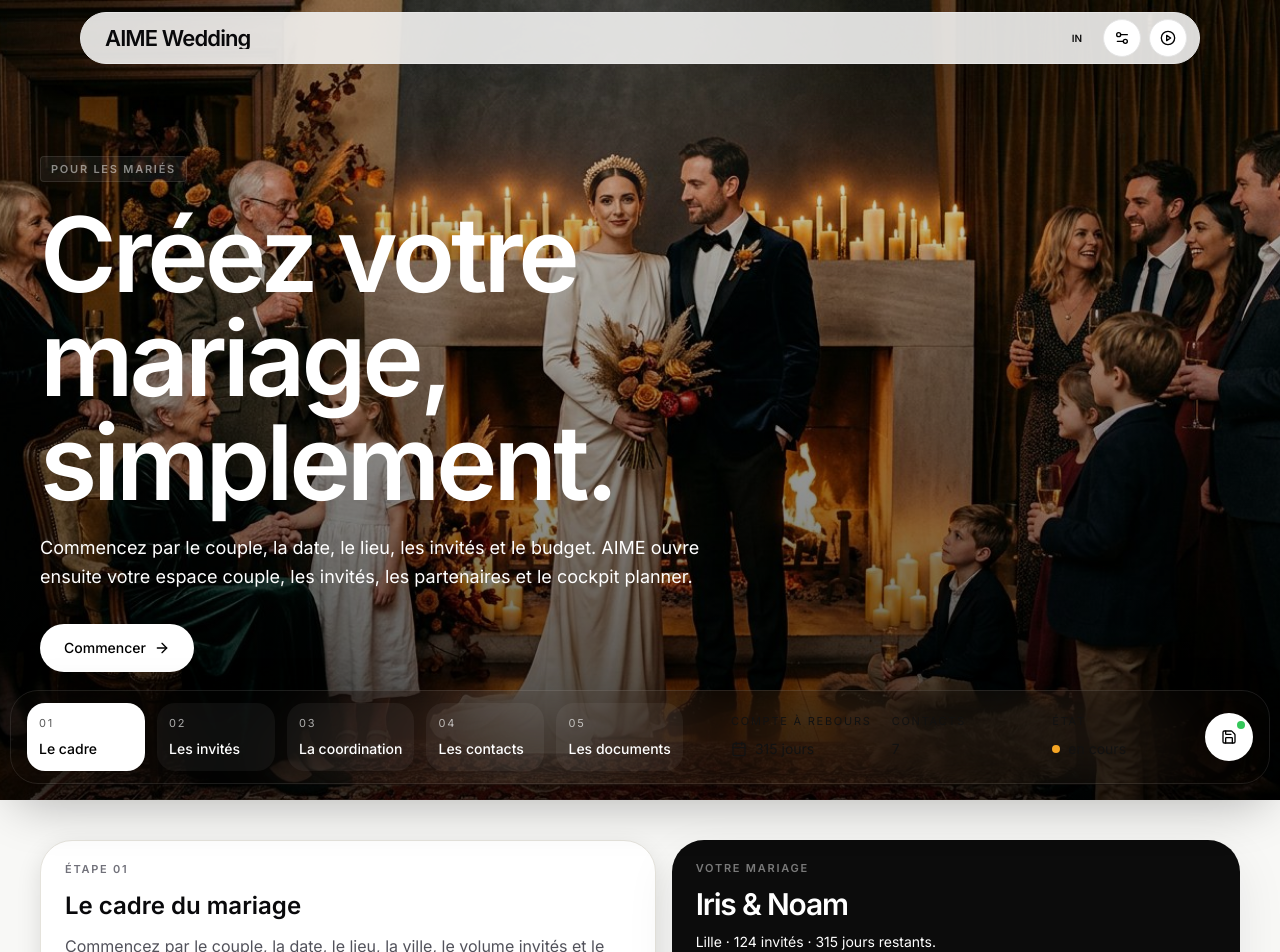
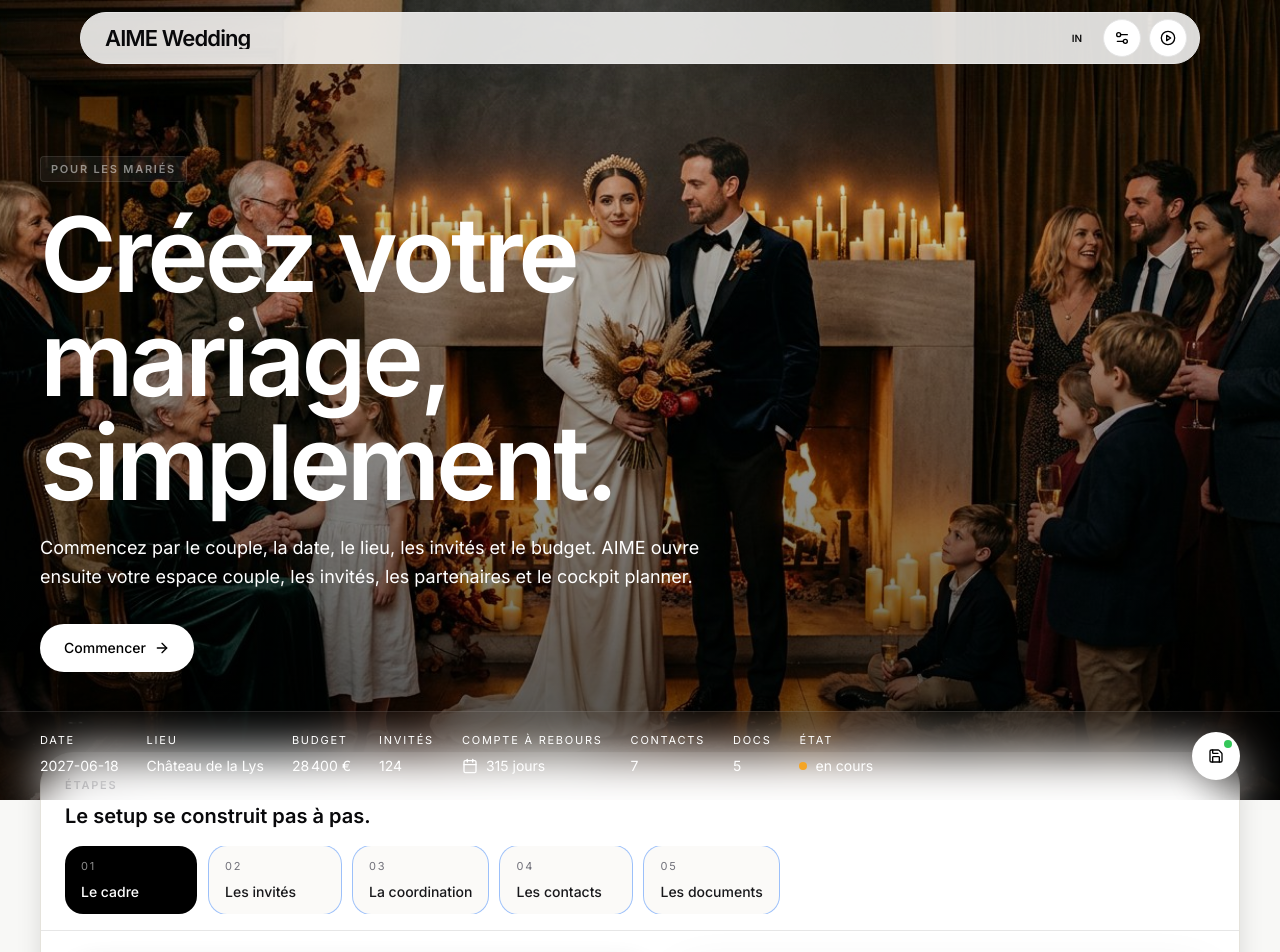
Before and after one commit to mattmezstitchlab/Aime-Cachet, a React (Vite) app: page /setup in a window 1280 px wide. Shown: the top 952 px of the page. Built offline with nearby package versions, Linux system fonts and the light colour scheme.

Commit message:
Refine setup hero and integrated step bar
Co-authored-by: arena-agent <297053741+arena-agent@users.noreply.github.com>

```diff
--- a/src/pages/WeddingSetup.jsx
+++ b/src/pages/WeddingSetup.jsx
@@ -109,9 +109,17 @@ function buildSetupPayload(form) {
   };
 }
 
-function SetupHero() {
+function SetupHero({ summary, countdownDays, activeContacts, selectedDocs, configured, saveState, onForceSave }) {
+  const saveDot = saveState === "saving"
+    ? "bg-[#F5A524]"
+    : saveState === "saved"
+    ? "bg-[#34C759]"
+    : configured
+    ? "bg-[#34C759]"
+    : "bg-white/35";
+
   return (
-    <section id="hero" className="relative min-h-[100svh] scroll-mt-28 overflow-hidden bg-[var(--color-black)] text-white">
+    <section id="hero" className="relative min-h-[100svh] overflow-hidden bg-[var(--color-black)] text-white">
       <img src="/landing/hestia.jpg" alt="Créer votre mariage" className="absolute inset-0 h-full w-full object-cover" />
       <div className="absolute inset-0 bg-[linear-gradient(180deg,rgba(0,0,0,0.08),rgba(0,0,0,0.66))]" aria-hidden="true" />
       <div className="absolute inset-0 bg-[radial-gradient(circle_at_top,rgba(255,255,255,0.14),transparent_24%)]" aria-hidden="true" />
@@ -127,6 +135,7 @@ function SetupHero() {
             <p className="mt-5 max-w-2xl text-[15px] md:text-[18px] text-white/66 leading-[var(--leading-body)]">
               Commencez par le couple, la date, le lieu, les invités et le budget. AIME ouvre ensuite votre espace couple, les invités, les partenaires et le cockpit planner.
             </p>
+
             <div className="mt-8 flex flex-wrap gap-3">
               <a href="#setup-form" className="rounded-full bg-white px-6 py-3.5 text-sm font-medium text-black shadow-[0_12px_28px_rgba(0,0,0,0.18)] inline-flex items-center gap-2">
                 Commencer
@@ -136,69 +145,93 @@ function SetupHero() {
           </div>
         </div>
       </div>
-    </section>
-  );
-}
 
-function SetupStepDock({ activeStep, onStepSelect, saveState, countdownDays, activeContacts, configured, selectedDocs }) {
-  const saveTone = saveState === "saving"
-    ? "bg-[#F5A524]"
-    : saveState === "saved"
-    ? "bg-[#34C759]"
-    : configured
-    ? "bg-[#34C759]"
-    : "bg-white/35";
-
-  return (
-    <div className="fixed bottom-4 left-1/2 z-[70] w-[min(1480px,calc(100%-20px))] -translate-x-1/2 print:hidden">
-      <div className="rounded-[28px] border border-white/10 bg-black/86 backdrop-blur-2xl shadow-[0_20px_50px_rgba(0,0,0,0.28)] px-3 md:px-4 py-3">
-        <div className="flex items-center gap-3">
-          <div className="flex-1 overflow-x-auto no-scrollbar">
-            <div className="flex min-w-max gap-2 md:gap-3">
-              {SETUP_STEPS.map((step) => (
-                <button
-                  key={step.id}
-                  type="button"
-                  onClick={() => {
-                    onStepSelect(step.id);
-                    document.getElementById("setup-form")?.scrollIntoView({ behavior: "smooth", block: "start" });
-                  }}
-                  className={`min-w-[118px] rounded-[18px] px-3 py-3 text-left transition-colors ${activeStep === step.id ? "bg-white text-black" : "bg-white/[0.05] text-white hover:bg-white/[0.08]"}`}
-                >
-                  <div className="text-[11px] uppercase tracking-[0.16em] opacity-65">{step.number}</div>
-                  <div className="mt-2 text-sm font-medium">{step.title}</div>
-                </button>
-              ))}
+      <div className="absolute bottom-0 left-0 right-0 z-20 border-t border-white/10 bg-black/86 backdrop-blur-xl">
+        <div className="max-w-[1480px] mx-auto px-5 md:px-8 lg:px-10 py-4 md:py-5 flex items-center justify-between gap-4">
+          <div className="overflow-x-auto no-scrollbar flex-1">
+            <div className="flex min-w-max gap-5 md:gap-7 text-white/82">
+              <div>
+                <div className="text-[11px] uppercase tracking-[0.16em] text-white/42">Date</div>
+                <div className="mt-2 text-sm">{summary.dateLabel}</div>
               </div>
+              <div>
+                <div className="text-[11px] uppercase tracking-[0.16em] text-white/42">Lieu</div>
+                <div className="mt-2 text-sm">{summary.venue}</div>
               </div>
-
-          <div className="hidden xl:grid grid-cols-3 gap-5 text-sm text-white/82 shrink-0">
+              <div>
+                <div className="text-[11px] uppercase tracking-[0.16em] text-white/42">Budget</div>
+                <div className="mt-2 text-sm">{summary.budgetLabel}</div>
+              </div>
+              <div>
+                <div className="text-[11px] uppercase tracking-[0.16em] text-white/42">Invités</div>
+                <div className="mt-2 text-sm">{summary.guests}</div>
+              </div>
               <div>
                 <div className="text-[11px] uppercase tracking-[0.16em] text-white/42">Compte à rebours</div>
-              <div className="mt-2 inline-flex items-center gap-2"><Calendar className="w-4 h-4" /> {countdownDays} jours</div>
+                <div className="mt-2 text-sm inline-flex items-center gap-2"><Calendar className="w-4 h-4" /> {countdownDays} jours</div>
               </div>
               <div>
                 <div className="text-[11px] uppercase tracking-[0.16em] text-white/42">Contacts</div>
-              <div className="mt-2">{activeContacts}</div>
+                <div className="mt-2 text-sm">{activeContacts}</div>
+              </div>
+              <div>
+                <div className="text-[11px] uppercase tracking-[0.16em] text-white/42">Docs</div>
+                <div className="mt-2 text-sm">{selectedDocs}</div>
               </div>
               <div>
                 <div className="text-[11px] uppercase tracking-[0.16em] text-white/42">État</div>
-              <div className="mt-2 inline-flex items-center gap-2">
+                <div className="mt-2 text-sm inline-flex items-center gap-2">
                   <span className={`w-2 h-2 rounded-full ${configured ? "bg-[#34C759]" : "bg-[#F5A524]"}`} />
-                {configured ? `${selectedDocs} docs actifs` : "en cours"}
+                  {configured ? "configuré" : "en cours"}
+                </div>
               </div>
             </div>
           </div>
 
           <button
             type="button"
-            aria-label="Sauvegarde automatique"
-            title={saveState === "saving" ? "Sauvegarde en cours" : "Sauvegarde automatique active"}
+            onClick={onForceSave}
+            aria-label="Enregistrer le setup"
+            title="Enregistrer le setup"
             className="relative w-12 h-12 rounded-full bg-white text-black inline-flex items-center justify-center shadow-[0_12px_28px_rgba(0,0,0,0.18)] shrink-0"
           >
             <Save className="w-4 h-4" />
-            <span className={`absolute right-2 top-2 w-2 h-2 rounded-full ${saveTone}`} />
+            <span className={`absolute right-2 top-2 w-2 h-2 rounded-full ${saveDot}`} />
           </button>
+        </div>
+      </div>
+    </section>
+  );
+}
+
+function SetupStepsHeader({ activeStep, onStepSelect, configured, requestedPath, continueLabel }) {
+  return (
+    <div className="px-5 md:px-6 pt-5 md:pt-6 pb-4 border-b border-black/8">
+      <div className="flex flex-wrap items-center justify-between gap-4 mb-4">
+        <div>
+          <div className="aime-label text-zinc-500 mb-2">Étapes</div>
+          <div className="text-lg md:text-xl font-semibold text-zinc-950">Le setup se construit pas à pas.</div>
+        </div>
+        {configured && (
+          <Link to={requestedPath} className="rounded-full bg-black px-5 py-3 text-sm text-white hover:bg-zinc-800 inline-flex items-center gap-2">
+            Continuer vers {continueLabel}
+          </Link>
+        )}
+      </div>
+
+      <div className="overflow-x-auto no-scrollbar">
+        <div className="flex min-w-max gap-2 md:gap-3">
+          {SETUP_STEPS.map((step) => (
+            <button
+              key={step.id}
+              type="button"
+              onClick={() => onStepSelect(step.id)}
+              className={`min-w-[132px] rounded-[18px] px-4 py-3 text-left transition-colors ${activeStep === step.id ? "bg-black text-white" : "bg-[#fbfaf8] text-zinc-900 ring-1 ring-black/8 hover:bg-black/[0.03]"}`}
+            >
+              <div className={`text-[11px] uppercase tracking-[0.16em] ${activeStep === step.id ? "text-white/55" : "text-zinc-500"}`}>{step.number}</div>
+              <div className="mt-2 text-sm font-medium">{step.title}</div>
+            </button>
+          ))}
         </div>
       </div>
     </div>
@@ -328,7 +361,19 @@ function DocCard({ active, label, description, badge, onClick }) {
   );
 }
 
-function SummaryPanel({ summary, countdownDays, selectedDocs, activeContacts, coordinationLabel, ceremonyLabel, guestBadges, configured, requestedPath, continueLabel, saveState }) {
+function SummaryPanel({
+  summary,
+  countdownDays,
+  selectedDocs,
+  activeContacts,
+  coordinationLabel,
+  ceremonyLabel,
+  guestBadges,
+  configured,
+  requestedPath,
+  continueLabel,
+  saveState,
+}) {
   return (
     <div className="space-y-4 xl:sticky xl:top-24">
       <section className="rounded-[32px] overflow-hidden bg-[var(--color-black)] text-white shadow-[0_18px_50px_rgba(15,23,42,0.08)]">
@@ -351,7 +396,7 @@ function SummaryPanel({ summary, countdownDays, selectedDocs, activeContacts, co
       <section className="aime-card-light rounded-[32px] overflow-hidden">
         <div className="px-5 md:px-6 py-5 border-b border-black/8">
           <div className="aime-label text-zinc-500 mb-3">Sauvegarde</div>
-          <div className="text-lg font-semibold text-zinc-950">Vos informations se conservent au fil des étapes.</div>
+          <div className="text-lg font-semibold text-zinc-950">Les infos se mettent à jour au fil des étapes.</div>
         </div>
         <div className="p-5 md:p-6 space-y-3">
           <div className="rounded-[22px] bg-[#fbfaf8] p-4 ring-1 ring-black/8 text-sm text-zinc-700 leading-relaxed">
@@ -398,6 +443,8 @@ export default function WeddingSetup() {
   const [activeStep, setActiveStep] = useState("cadre");
   const [saveState, setSaveState] = useState("saved");
   const autoSaveReadyRef = useRef(false);
+  const stateRef = useRef(state);
+  const formRef = useRef(form);
 
   const requestedPath = searchParams.get("from") || "/couple";
   const continueLabel = labelForPath(requestedPath);
@@ -405,6 +452,14 @@ export default function WeddingSetup() {
   const countdownDays = useMemo(() => getCountdownDays(form.date), [form.date]);
   const selectedDocs = form.starterDocs.length;
   const activeContacts = CONTACT_FIELDS.filter((field) => form.contacts[field.id]?.name?.trim()).length;
+
+  useEffect(() => {
+    stateRef.current = state;
+  }, [state]);
+
+  useEffect(() => {
+    formRef.current = form;
+  }, [form]);
 
   const summary = useMemo(() => ({
     couple: form.couple.trim() || "Votre mariage",
@@ -442,13 +497,20 @@ export default function WeddingSetup() {
     speeches: summary.speeches,
   }, form.orchestration), [form.orchestration, summary.children, summary.pmr, summary.specialMeals, summary.speeches]);
 
-  const persistSetup = ({ notify = false } = {}) => {
-    const next = configureWeddingInState(state, buildSetupPayload(form));
+  const persistSetup = ({ notify = false, redirect = false } = {}) => {
+    const next = configureWeddingInState(stateRef.current, buildSetupPayload(formRef.current));
+    stateRef.current = next;
     setState(next);
     writeWeddingState(next);
     setSaveState("saved");
-    if (notify) toast.success("Setup enregistré");
-    return next;
+
+    if (notify) {
+      toast.success(next.setup?.completed ? "Setup enregistré" : "Mariage initialisé");
+    }
+
+    if (redirect) {
+      navigate(requestedPath, { replace: true });
+    }
   };
 
   useEffect(() => {
@@ -552,13 +614,6 @@ export default function WeddingSetup() {
       ...current,
       starterDocs: [...new Set([...current.starterDocs, ...recommendedDocIds])],
     }));
-  };
-
-  const handleSubmit = (event) => {
-    event.preventDefault();
-    const next = persistSetup({ notify: true });
-    navigate(requestedPath, { replace: true });
-    return next;
   };
 
   const renderActiveStep = () => {
@@ -737,19 +792,27 @@ export default function WeddingSetup() {
 
   return (
     <div className="min-h-screen bg-[var(--color-warm-white)] text-[var(--color-text-primary)] overflow-x-hidden">
-      <SetupHero />
-      <SetupStepDock
+      <SetupHero
+        summary={summary}
+        countdownDays={countdownDays}
+        activeContacts={activeContacts}
+        selectedDocs={selectedDocs}
+        configured={configured}
+        saveState={saveState}
+        onForceSave={() => persistSetup({ notify: true })}
+      />
+
+      <main id="setup-form" className="max-w-[1480px] mx-auto px-5 md:px-8 lg:px-10 -mt-10 md:-mt-12 relative z-10 pb-16 md:pb-20">
+        <div className="aime-card-light rounded-[34px] overflow-hidden shadow-[0_18px_50px_rgba(15,23,42,0.08)]">
+          <SetupStepsHeader
             activeStep={activeStep}
             onStepSelect={setActiveStep}
-        saveState={saveState}
-        countdownDays={countdownDays}
-        activeContacts={activeContacts}
             configured={configured}
-        selectedDocs={selectedDocs}
+            requestedPath={requestedPath}
+            continueLabel={continueLabel}
           />
 
-      <main id="setup-form" className="max-w-[1480px] mx-auto px-5 md:px-8 lg:px-10 py-8 md:py-10 pb-32 md:pb-36">
-        <form id="wedding-setup-form" onSubmit={handleSubmit} className="grid gap-4 xl:grid-cols-[1.04fr_0.96fr] items-start">
+          <div className="grid gap-4 xl:grid-cols-[1.04fr_0.96fr] items-start p-5 md:p-6">
             <div className="space-y-4">
               {renderActiveStep()}
             </div>
@@ -767,7 +830,8 @@ export default function WeddingSetup() {
               continueLabel={continueLabel}
               saveState={saveState}
             />
-        </form>
+          </div>
+        </div>
       </main>
     </div>
   );
```
Lines whose indentation alone changed are shown as unchanged.
